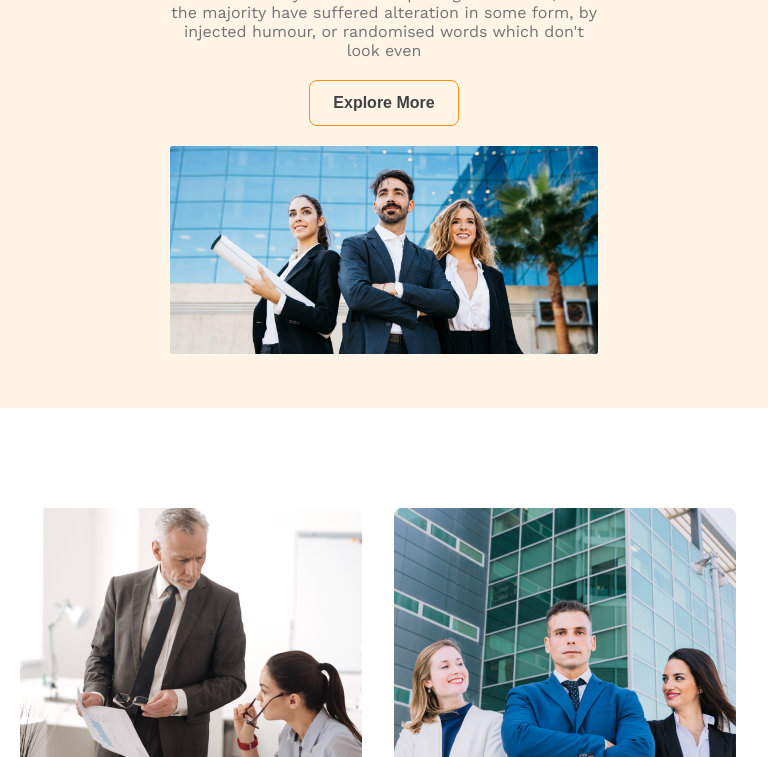
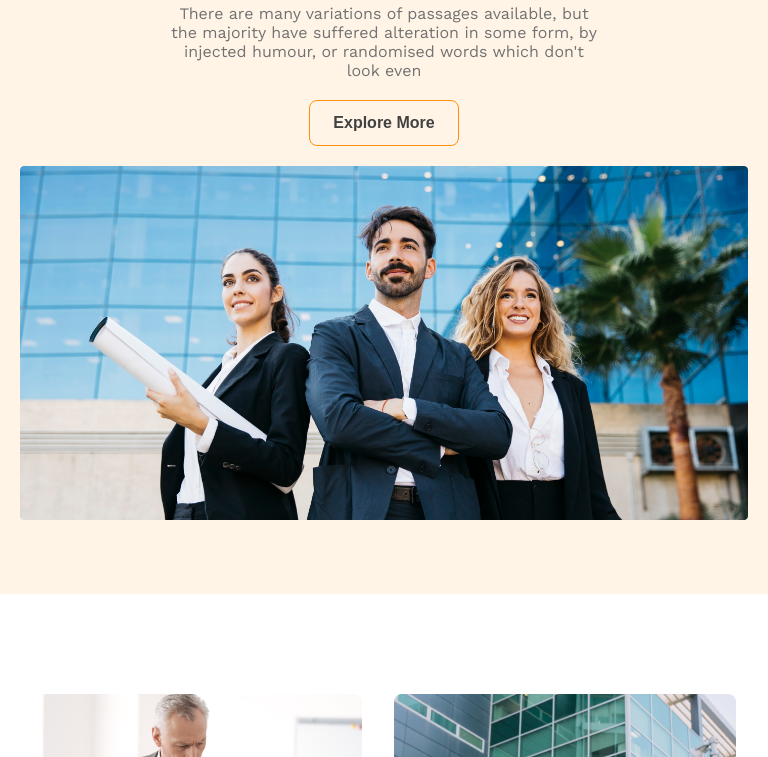
Before and after one commit to Sk-Monir/G3-Architects-Html-Css-Responsive, a plain HTML site: page index.html in a window 768 px wide. Shown: the part 467-1224 px from the top of the page. Drawn offline with nearby package versions, Linux system fonts and the light colour scheme.

Commit message:
Project Done

```diff
--- a/css/style.css
+++ b/css/style.css
@@ -90,12 +90,15 @@ header{
 /*------------------------------
  Banner sec start
  ------------------------------ */
-#banner{
-    padding: 50px 150px 0;
-}
+
 #banner .sec_ttl{
     font-size: 64px;
     font-weight: 700;
+    padding: 50px 150px 0;
+}
+#banner .sec_text{
+    padding: 0px 150px 0;
+
 }
 #banner img{
     max-width: 100%;
@@ -348,6 +351,9 @@ header{
         row-gap: 20px;
         text-align: center;
     }
+    #banner {
+        padding: 20px 0;
+     }
     #banner .sec_ttl{
         font-size: 40px;
      }
```
